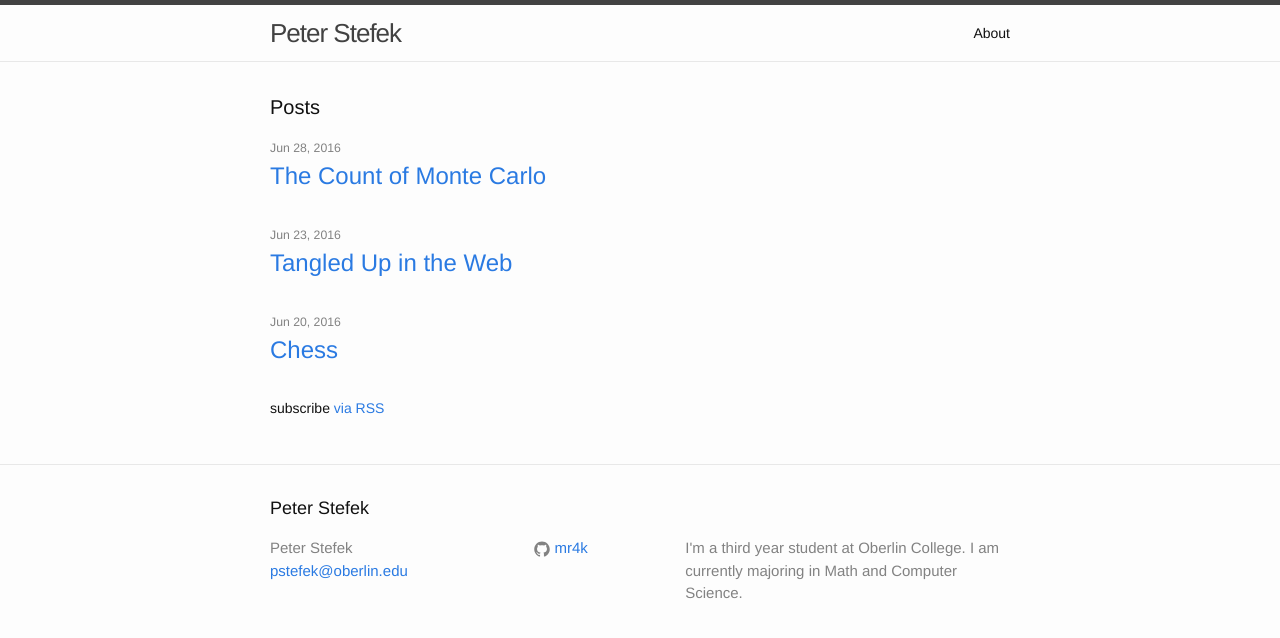
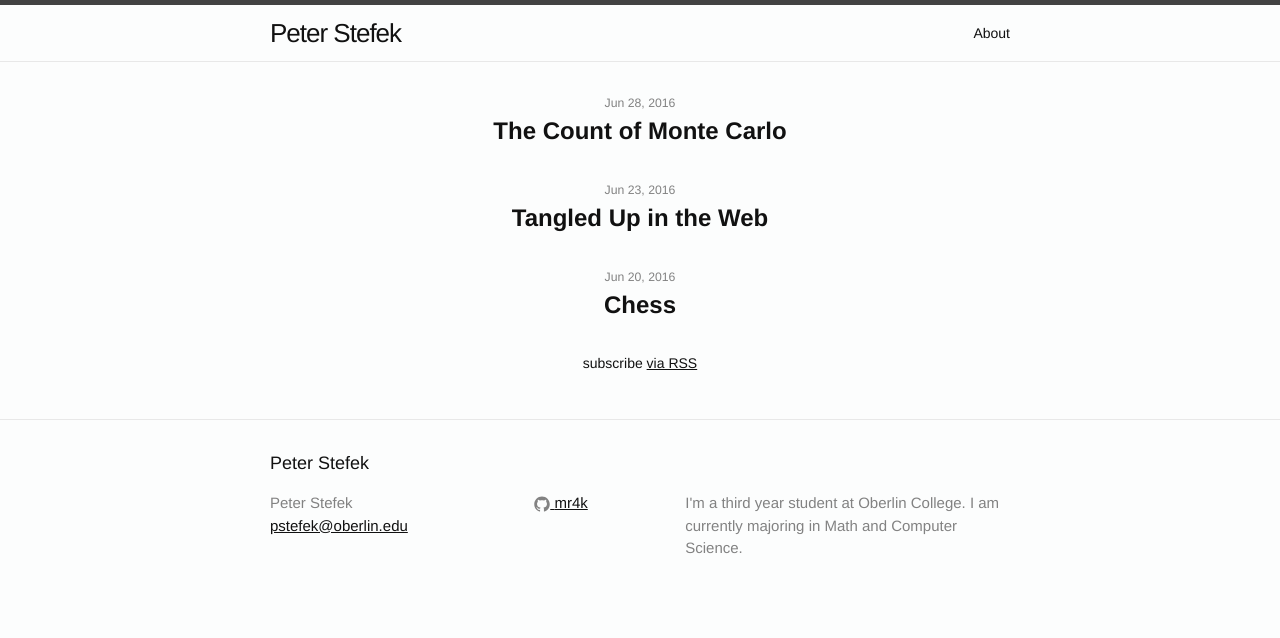
Before and after one commit to Mr4k/mr4k.github.io, a Jekyll site: the page built from index.html, in a window 1280 px wide. Shown: the top 638 px of the page. Built offline with Jekyll 4.4.1, drawn with Linux system fonts in a browser that asks for light colours.

Commit message:
aesthetic site redesign

```diff
--- a/_sass/_base.scss
+++ b/_sass/_base.scss
@@ -91,18 +91,14 @@ h1, h2, h3, h4, h5, h6 {
  * Links
  */
 a {
-    color: $brand-color;
-    text-decoration: none;
-
-    &:visited {
-        color: darken($brand-color, 15%);
-    }
+    color: $text-color;
+    text-decoration: underline;
 
     &:hover {
-        color: $text-color;
-        text-decoration: underline;
+        color: blue;
     }
 }
+
 
 
 
--- a/_sass/_layout.scss
+++ b/_sass/_layout.scss
@@ -5,6 +5,15 @@
     border-top: 5px solid $grey-color-dark;
     border-bottom: 1px solid $grey-color-light;
     min-height: 56px;
+
+    a {
+        color: $text-color;
+        text-decoration: none;
+
+        &:hover{
+            color: blue;
+        }
+    }
 
     // Positioning context for the mobile navigation icon
     position: relative;
@@ -182,6 +191,16 @@
     > li {
         margin-bottom: $spacing-unit;
     }
+
+    a {
+        color: $text-color;
+        text-decoration: none;
+        font-weight: bold;
+
+        &:hover {
+            color: blue;
+        }
+    }
 }
 
 .post-meta {
@@ -194,7 +213,13 @@
     font-size: 24px;
 }
 
+/**
+* Center
+*/
 
+.center-text{
+    text-align: center;
+}
 
 /**
  * Posts
--- a/css/main.scss
+++ b/css/main.scss
@@ -15,8 +15,8 @@ $base-line-height: 1.5;
 $spacing-unit:     30px;
 
 $text-color:       #111;
-$background-color: #fdfdfd;
-$brand-color:      #2a7ae2;
+$background-color: #fcfdfd;
+$brand-color:      #fcfdfd;
 
 $grey-color:       #828282;
 $grey-color-light: lighten($grey-color, 40%);
--- a/index.html
+++ b/index.html
@@ -3,8 +3,7 @@ layout: default
 ---
 
 <div class="home">
-
-  <h1 class="page-heading">Posts</h1>
+  <div class="center-text">
 
     <ul class="post-list">
       {% for post in site.posts %}
@@ -19,5 +18,5 @@ layout: default
     </ul>
 
     <p class="rss-subscribe">subscribe <a href="{{ "/feed.xml" | prepend: site.baseurl }}">via RSS</a></p>
-
   </div>
+</div>
```
Also changed, not shown: 4 other files. Lines whose indentation alone changed are shown as unchanged.
